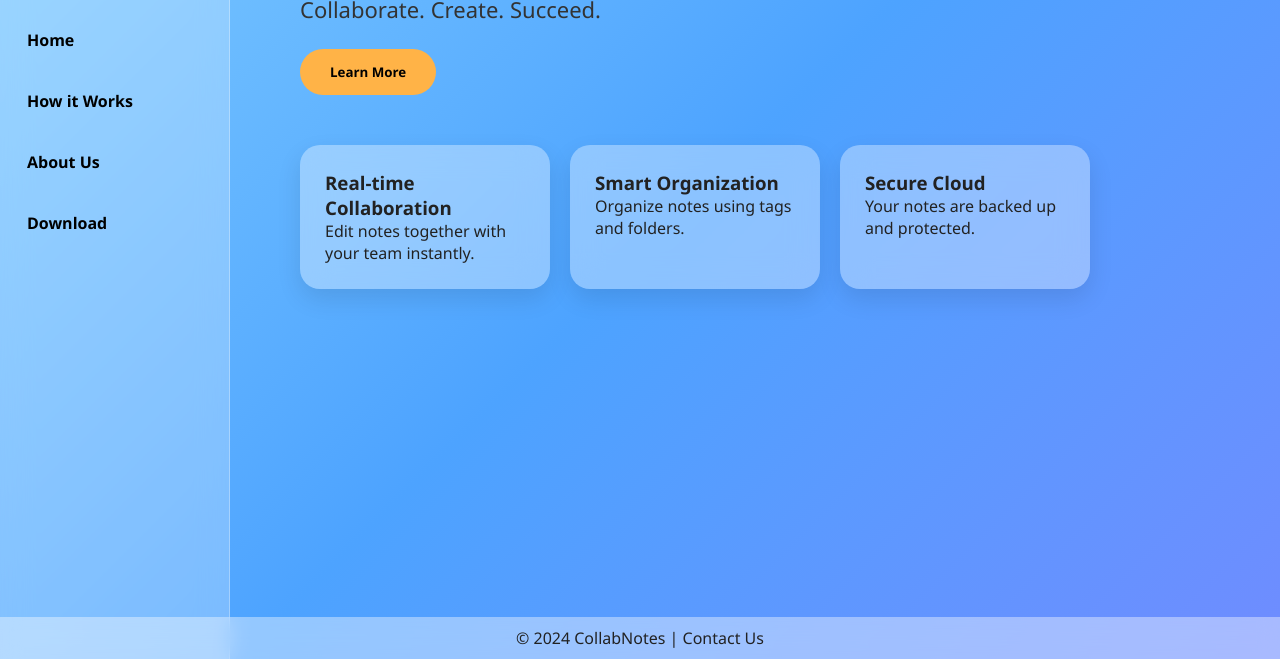
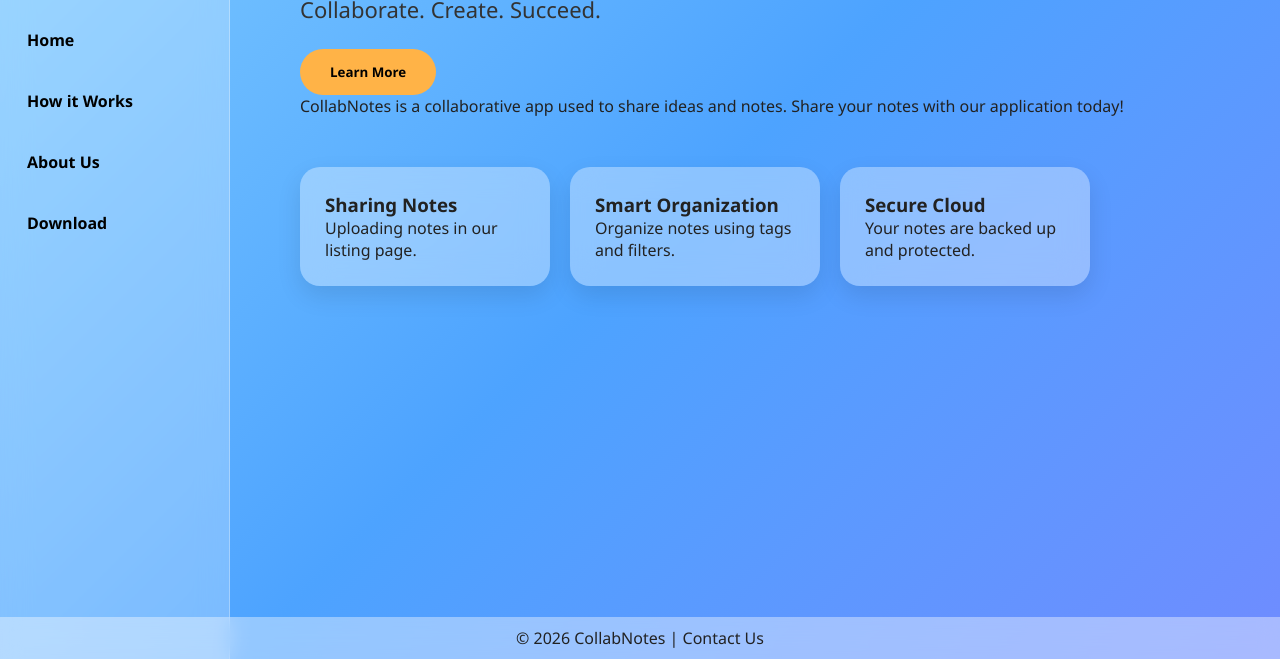
Before and after one commit to leiallenbulawan/COMPROG-ILS-JAVA-ANDROID-, a plain HTML site: page index.html in a window 1280 px wide. Shown: the part 141-800 px from the top of the page. Drawn offline with Linux system fonts and the light colour scheme.

Commit message:
Revise index.html with logo and content updates
Updated the index.html file with a logo image, added a short description, and modified card content.

```diff
--- a/index.html
+++ b/index.html
@@ -4,13 +4,16 @@
 <head>
 <title>CollabNotes</title>
 <link rel="stylesheet" href="style.css">
+<link rel="icon" href="Logo.png">
 </head>
 
 <body>
 
 <div class="sidebar">
 
-<div class="logo-circle"></div>
+<div class="logo-circle">
+    <img src="Logo.png" alt="" width="70px">
+</div>
 <h2>CollabNotes</h2>
 
 <a href="index.html">Home</a>
@@ -26,19 +29,23 @@
 <h1 class="hero-title">CollabNotes</h1>
 <p class="hero-sub">Collaborate. Create. Succeed.</p>
 
-<button class="hero-btn">Learn More</button>
+<a href="howitworks.html">
+    <button class="hero-btn">Learn More</button>
+</a>
 
+
+        <p class="short-des">CollabNotes is a collaborative app used to share ideas and notes. Share your notes with our application today!</p>
 
 <div class="cards">
 
 <div class="card">
-<h3>Real-time Collaboration</h3>
-<p>Edit notes together with your team instantly.</p>
+<h3>Sharing Notes</h3>
+<p>Uploading notes in our listing page.</p>
 </div>
 
 <div class="card">
 <h3>Smart Organization</h3>
-<p>Organize notes using tags and folders.</p>
+<p>Organize notes using tags and filters.</p>
 </div>
 
 <div class="card">
@@ -51,7 +58,7 @@
 </div>
 
 <div class="footer">
-© 2024 CollabNotes | Contact Us
+© 2026 CollabNotes | Contact Us
 </div>
 
 </body>
```
